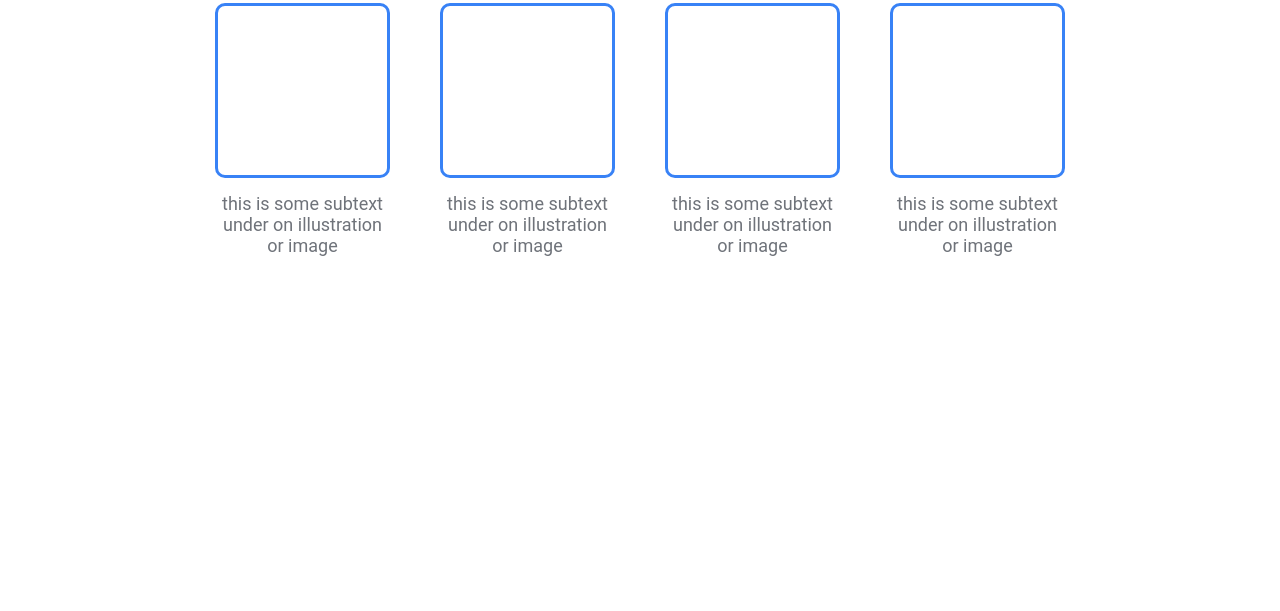
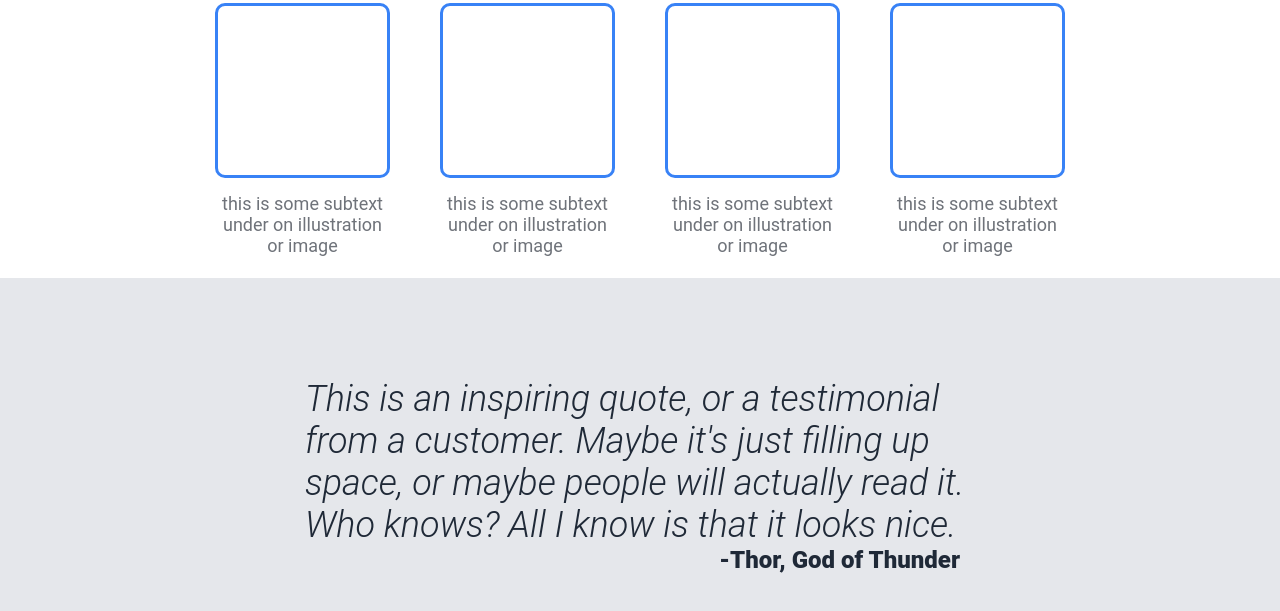
Before and after one commit to petrynka/Project-Landing-Page, a plain HTML site: page index.html in a window 1280 px wide. Shown: the part 559-1170 px from the top of the page. Before the commit the page ends 815 px from the top, so only its background shows below. Drawn offline with Linux system fonts and the light colour scheme.

Commit message:
Adding second main block with text
Add small additional block with some text

```diff
--- a/index.html
+++ b/index.html
@@ -39,7 +39,7 @@
     </div>
 
     <div class="main">
-        <div class="blok-one">
+        <div class="block-one">
             <h2>Some random information.</h2>
             <div class="card-holder">
                 <div class="card">
@@ -60,9 +60,13 @@
                 </div>
             </div>
         </div>
+    </div>
+    <div class="main-two">
+            <p>This is an inspiring quote, or a testimonial from a customer. Maybe it's just filling up space, or maybe people will actually read it. Who knows? All I know
+                is that it looks nice.</p>
+            <div class="sub-text">-Thor, God of Thunder</div>
+        </div>
 
-
-    </div>
 </div>
 
 </body>
--- a/style.css
+++ b/style.css
@@ -110,3 +110,25 @@ h2{
     border-radius: 10px;
     margin-bottom: 15px;
 }
+
+.main-two{
+    margin-top: 100px;
+    padding: 100px 305px;
+    background-color: #E5E7EB;
+}
+
+.main-two p{
+    font-size: 36px;
+    font-style: italic;
+    color: #1F2937;
+    font-weight: 300;
+}
+
+.sub-text{
+    display: flex;
+    justify-content: end;
+    font-weight: 900;
+    color: #1F2937;
+    font-size: 24px;
+    padding-right: 15px;
+}
```
